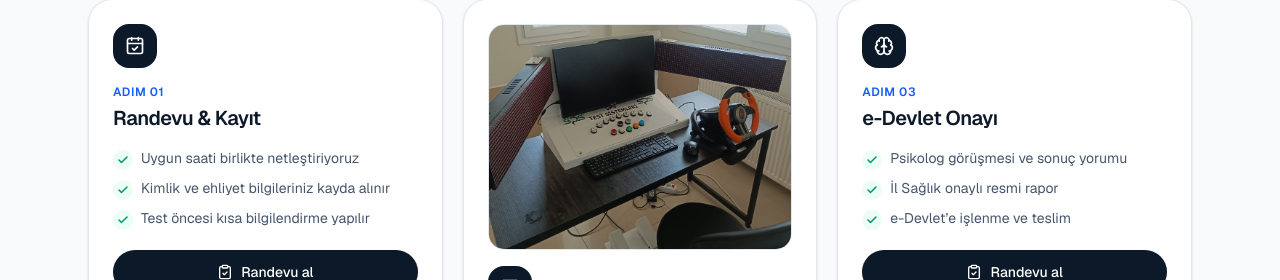
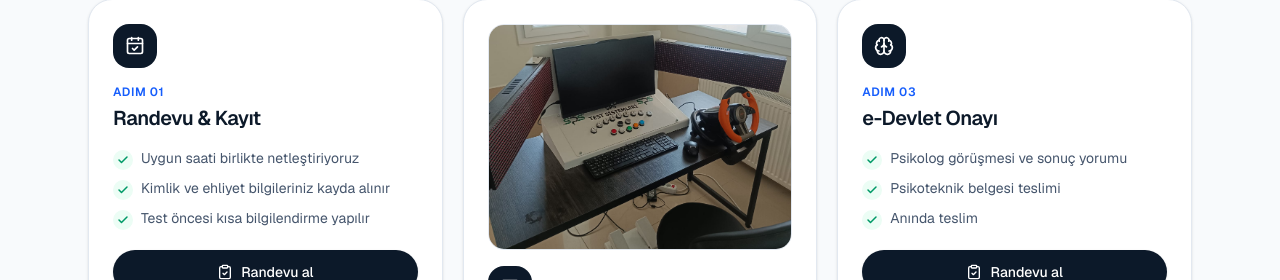
Before and after one commit to istanbullu728-max/psikoteknik-web-site, a Next.js app: page / in a window 1280 px wide. Shown: the part 2310-2590 px from the top of the page. Built offline with nearby package versions, Linux system fonts and the light colour scheme.

Commit message:
Update the last process step checklist wording.

```diff
--- a/components/process.tsx
+++ b/components/process.tsx
@@ -41,8 +41,8 @@ const steps = [
     summary: "Psikolog değerlendirmesi, aynı gün rapor.",
     details: [
       "Psikolog görüşmesi ve sonuç yorumu",
-      "İl Sağlık onaylı resmi rapor",
-      "e-Devlet’e işlenme ve teslim",
+      "Psikoteknik belgesi teslimi",
+      "Anında teslim",
     ],
   },
 ];
```
